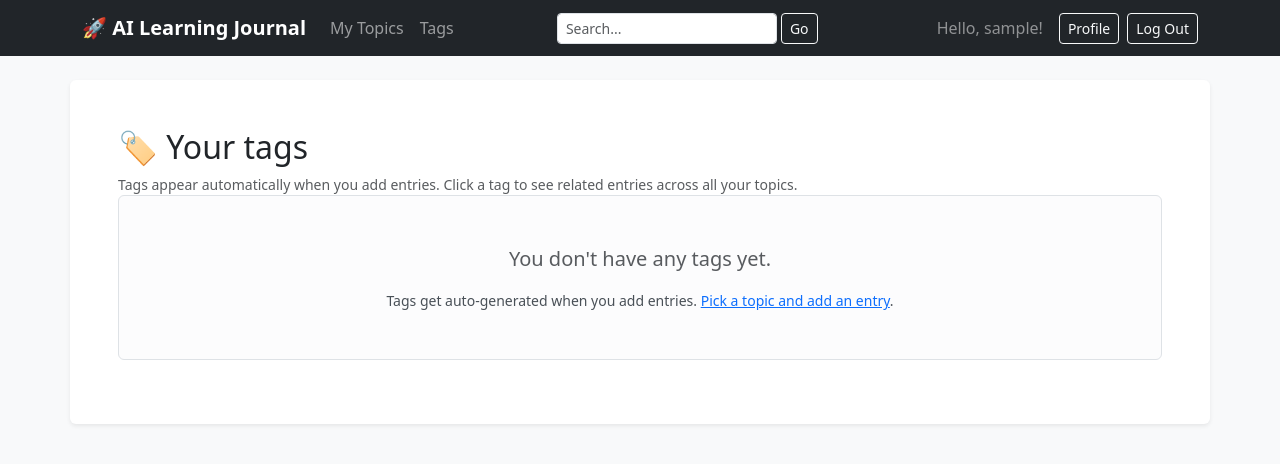
After one commit to MuhammadYusuf007-max/Learning_journal, a Django app: page /tags/ in a window 1280 px wide. The commit adds this page. Shown: the top 464 px of the page. Run offline with Django 5.2, Linux system fonts and the light colour scheme; the visitor is signed in with stand-in values (Sample User, id 1); data that the repository does not hold is empty; some libraries are stand-ins or nearby versions.

Commit message:
Add Auto tagging and Tomen usage

````diff
--- a/learning_logs/templates/learning_logs/base.html
+++ b/learning_logs/templates/learning_logs/base.html
@@ -19,6 +19,11 @@
             <li class="nav-item">
               <a class="nav-link" href="{% url 'learning_logs:topics' %}">My Topics</a>
             </li>
+            {% if user.is_authenticated %}
+            <li class="nav-item">
+              <a class="nav-link" href="{% url 'learning_logs:tags_list' %}">Tags</a>
+            </li>
+            {% endif %}
           </ul>
 
           {% if user.is_authenticated %}
--- /dev/null
+++ b/learning_logs/templates/learning_logs/tags_list.html
@@ -0,0 +1,31 @@
+{% extends 'learning_logs/base.html' %}
+
+{% block page_header %}
+    <h2>🏷️ Your tags</h2>
+    <p class="text-muted small mb-0">Tags appear automatically when you add entries. Click a tag to see related entries across all your topics.</p>
+{% endblock page_header %}
+
+{% block content %}
+
+{% if tags %}
+    <div class="d-flex flex-wrap gap-2">
+        {% for tag in tags %}
+            <a href="{% url 'learning_logs:entries_by_tag' tag.id %}"
+               class="text-decoration-none">
+                <span class="badge rounded-pill bg-primary p-2 fs-6">
+                    #{{ tag.name }}
+                    <span class="badge bg-light text-primary ms-1">{{ tag.num_entries }}</span>
+                </span>
+            </a>
+        {% endfor %}
+    </div>
+{% else %}
+    <div class="alert alert-light border text-center p-5">
+        <p class="fs-5 text-muted mb-3">You don't have any tags yet.</p>
+        <p class="small mb-0">Tags get auto-generated when you add entries.
+            <a href="{% url 'learning_logs:topics' %}">Pick a topic and add an entry</a>.
+        </p>
+    </div>
+{% endif %}
+
+{% endblock content %}
--- a/learning_logs/urls.py
+++ b/learning_logs/urls.py
@@ -56,4 +56,8 @@ urlpatterns = [
 
     # Search across the user's topics and entries
     path('search/', views.search, name='search'),
+
+    # Tags
+    path('tags/', views.tags_list, name='tags_list'),
+    path('tag/<int:tag_id>/', views.entries_by_tag, name='entries_by_tag'),
 ]
--- a/learning_logs/views.py
+++ b/learning_logs/views.py
@@ -9,6 +9,7 @@ from django.shortcuts import render, redirect, get_object_or_404
 from django.contrib.auth.decorators import login_required
 from django.contrib import messages
 from django.core.paginator import Paginator
+from django.db.models import Count
 from django.http import Http404, FileResponse, HttpResponse
 from django.template.defaultfilters import striptags
 from django.utils import timezone
@@ -16,7 +17,7 @@ from django.utils import timezone
 from django.http import StreamingHttpResponse
 from django.views.decorators.http import require_POST
 
-from .models import Topic, Entry, QuizAttempt, Flashcard, QAExchange
+from .models import Topic, Entry, QuizAttempt, Flashcard, QAExchange, Tag, AIUsage
 from .forms import TopicForm, EntryForm, FlashcardForm
 
 # Libraries for file export
@@ -48,7 +49,24 @@ def _get_ai_client():
     return _ai_client
 
 
-def _call_ai(system_msg, user_msg):
+def _log_usage(user, feature, response):
+    """Record token usage for one AI call. Best-effort, swallows all errors."""
+    try:
+        usage = getattr(response, 'usage', None)
+        if usage is None:
+            return
+        AIUsage.objects.create(
+            user=user if (user and user.is_authenticated) else None,
+            feature=feature or 'other',
+            prompt_tokens=getattr(usage, 'prompt_tokens', 0) or 0,
+            completion_tokens=getattr(usage, 'completion_tokens', 0) or 0,
+            total_tokens=getattr(usage, 'total_tokens', 0) or 0,
+        )
+    except Exception as e:
+        print(f"AI usage logging error: {e}")
+
+
+def _call_ai(system_msg, user_msg, user=None, feature=None):
     """Low-level helper that makes one chat completion call."""
     client = _get_ai_client()
     if client is None:
@@ -61,13 +79,14 @@ def _call_ai(system_msg, user_msg):
                 {"role": "user", "content": user_msg},
             ],
         )
+        _log_usage(user, feature, response)
         return response.choices[0].message.content
     except Exception as e:
         print(f"AI Error: {e}")
         return "Content unavailable at this time."
 
 
-def generate_ai_content(text, mode="summary"):
+def generate_ai_content(text, mode="summary", user=None):
     """
     Refined AI helper to handle different tasks.
     Modes: 'summary', 'master', 'quiz'
@@ -75,17 +94,20 @@ def generate_ai_content(text, mode="summary"):
     if mode == "quiz":
         system_msg = "You are a demanding university professor."
         user_msg = f"Based on the following notes, generate 5 challenging multiple-choice or open-ended study questions. Do not provide answers, just the questions. Notes: {text}"
+        feature = 'quiz'
     elif mode == "master":
         system_msg = "You are a helpful academic assistant."
         user_msg = f"Provide a cohesive 3-paragraph summary of this learning progress: {text}"
+        feature = 'master'
     else:
         system_msg = "You are a helpful assistant."
         user_msg = f"Summarize this in one short sentence: {text}"
+        feature = 'summary'
 
-    return _call_ai(system_msg, user_msg)
+    return _call_ai(system_msg, user_msg, user=user, feature=feature)
 
 
-def generate_ai_quiz_json(notes_text, num_questions=5):
+def generate_ai_quiz_json(notes_text, num_questions=5, user=None):
     """
     Ask the AI for a structured multiple-choice quiz in JSON form.
     Returns a list of question dicts, or an empty list on failure.
@@ -108,7 +130,7 @@ def generate_ai_quiz_json(notes_text, num_questions=5):
         f"Return JSON only."
     )
 
-    raw = _call_ai(system_msg, user_msg)
+    raw = _call_ai(system_msg, user_msg, user=user, feature='quiz')
     if not raw or raw.startswith("AI features disabled"):
         return []
 
@@ -154,7 +176,82 @@ def generate_ai_quiz_json(notes_text, num_questions=5):
     return valid
 
 
-def generate_ai_flashcards_json(notes_text, num_cards=8):
+_TAG_SAFE_RE = re.compile(r'[^a-z0-9\-]+')
+
+
+def _normalize_tag(name):
+    """Lowercase, slugify, strip to a safe tag name. Returns '' if invalid."""
+    if not isinstance(name, str):
+        return ''
+    s = name.strip().lower().replace(' ', '-')
+    s = _TAG_SAFE_RE.sub('', s)
+    s = s.strip('-')
+    return s[:50]
+
+
+def generate_ai_tags_json(text, num_tags=4, user=None):
+    """Ask the AI for short tag strings as a JSON array. Returns list of normalized tag names."""
+    MAX_CHARS = 6000
+    if len(text) > MAX_CHARS:
+        text = text[:MAX_CHARS]
+
+    system_msg = (
+        "You generate short, lowercase, single-word or hyphenated tags for study notes. "
+        "Respond with ONLY a JSON array of strings, no prose, no markdown. "
+        "Each tag must be 1-3 words, lowercase, hyphen-separated, max 30 chars. "
+        "Examples: \"machine-learning\", \"calculus\", \"history\", \"databases\"."
+    )
+    user_msg = (
+        f"Generate exactly {num_tags} concise tags for the following note:\n\n"
+        f"{text}\n\n"
+        f"Return JSON only."
+    )
+
+    raw = _call_ai(system_msg, user_msg, user=user, feature='tags')
+    if not raw or raw.startswith("AI features disabled"):
+        return []
+
+    cleaned = raw.strip()
+    fence_match = re.search(r"```(?:json)?\s*(.*?)```", cleaned, re.DOTALL)
+    if fence_match:
+        cleaned = fence_match.group(1).strip()
+    if not cleaned.startswith('['):
+        bracket_match = re.search(r"\[.*\]", cleaned, re.DOTALL)
+        if bracket_match:
+            cleaned = bracket_match.group(0)
+
+    try:
+        data = json.loads(cleaned)
+    except json.JSONDecodeError:
+        return []
+
+    if not isinstance(data, list):
+        return []
+
+    seen = set()
+    result = []
+    for item in data:
+        norm = _normalize_tag(item)
+        if norm and norm not in seen:
+            seen.add(norm)
+            result.append(norm)
+    return result[:num_tags]
+
+
+def _attach_ai_tags(entry, user):
+    """Generate tags for an entry's text and link them. Best-effort, no exceptions raised."""
+    try:
+        names = generate_ai_tags_json(striptags(entry.text), num_tags=4, user=user)
+        for name in names:
+            tag, _ = Tag.objects.get_or_create(name=name, owner=user)
+            entry.tags.add(tag)
+        return names
+    except Exception as e:
+        print(f"Auto-tag error: {e}")
+        return []
+
+
+def generate_ai_flashcards_json(notes_text, num_cards=8, user=None):
     """
     Ask the AI for flashcards in JSON form.
     Returns a list of {"front": str, "back": str} dicts, or [] on failure.
@@ -177,7 +274,7 @@ def generate_ai_flashcards_json(notes_text, num_cards=8):
         f"Return JSON only."
     )
 
-    raw = _call_ai(system_msg, user_msg)
+    raw = _call_ai(system_msg, user_msg, user=user, feature='flashcards')
     if not raw or raw.startswith("AI features disabled"):
         return []
 
@@ -239,7 +336,7 @@ def generate_ai_qa(context_text, question):
     return _call_ai(system_msg, user_msg)
 
 
-def stream_ai_qa(context_text, question):
+def stream_ai_qa(context_text, question, user=None):
     """
     Streaming version of generate_ai_qa. Yields text chunks as they arrive
     from the model so the UI can render the answer progressively.
@@ -259,14 +356,34 @@ def stream_ai_qa(context_text, question):
                 {"role": "user", "content": user_msg},
             ],
             stream=True,
+            stream_options={"include_usage": True},
         )
+        usage = None
         for chunk in stream:
             try:
-                delta = chunk.choices[0].delta.content
+                if chunk.choices:
+                    delta = chunk.choices[0].delta.content
+                else:
+                    delta = None
             except (AttributeError, IndexError):
                 delta = None
             if delta:
                 yield delta
+            # The final chunk in a stream-with-usage call has empty choices and a populated `usage`.
+            if getattr(chunk, 'usage', None):
+                usage = chunk.usage
+
+        if usage is not None:
+            try:
+                AIUsage.objects.create(
+                    user=user if (user and user.is_authenticated) else None,
+                    feature='qa',
+                    prompt_tokens=getattr(usage, 'prompt_tokens', 0) or 0,
+                    completion_tokens=getattr(usage, 'completion_tokens', 0) or 0,
+                    total_tokens=getattr(usage, 'total_tokens', 0) or 0,
+                )
+            except Exception as e:
+                print(f"AI streaming usage logging error: {e}")
     except Exception as e:
         print(f"AI streaming error: {e}")
         yield f"\n\n[Error: AI service is unavailable right now.]"
@@ -310,7 +427,7 @@ def topic_summary(request, topic_id):
 
     # Combine entries for the AI
     raw_text = " ".join([striptags(e.text) for e in entries])
-    summary_text = generate_ai_content(raw_text, mode="master")
+    summary_text = generate_ai_content(raw_text, mode="master", user=request.user)
 
     export_format = request.GET.get('export')
 
@@ -385,16 +502,20 @@ def new_entry(request, topic_id):
             new_entry = form.save(commit=False)
             new_entry.topic = topic
             clean_text = striptags(new_entry.text)
-            new_entry.ai_summary = generate_ai_content(clean_text, mode="summary")
+            new_entry.ai_summary = generate_ai_content(clean_text, mode="summary", user=request.user)
             new_entry.save()
-            messages.success(request, 'Entry added.')
+            tag_names = _attach_ai_tags(new_entry, request.user)
+            if tag_names:
+                messages.success(request, f'Entry added. Auto-tagged with: {", ".join(tag_names)}.')
+            else:
+                messages.success(request, 'Entry added.')
             return redirect('learning_logs:topic', topic_id=topic_id)
     context = {'topic': topic, 'form': form}
     return render(request, 'learning_logs/new_entry.html', context)
 
 @login_required
 def edit_entry(request, entry_id):
-    """Edit an existing entry."""
+    """Edit an existing entry, including its tags."""
     entry = get_object_or_404(Entry, id=entry_id)
     topic = entry.topic
     if topic.owner != request.user:
@@ -407,11 +528,31 @@ def edit_entry(request, entry_id):
         if form.is_valid():
             edited_entry = form.save(commit=False)
             clean_text = striptags(edited_entry.text)
-            edited_entry.ai_summary = generate_ai_content(clean_text, mode="summary")
+            edited_entry.ai_summary = generate_ai_content(clean_text, mode="summary", user=request.user)
             edited_entry.save()
+
+            # Update tags from a comma-separated text field.
+            raw_tags = request.POST.get('tags_text', '')
+            new_tag_names = []
+            for piece in raw_tags.split(','):
+                norm = _normalize_tag(piece)
+                if norm:
+                    new_tag_names.append(norm)
+
+            edited_entry.tags.clear()
+            for name in new_tag_names:
+                tag, _ = Tag.objects.get_or_create(name=name, owner=request.user)
+                edited_entry.tags.add(tag)
+
             messages.success(request, 'Entry updated.')
             return redirect('learning_logs:topic', topic_id=topic.id)
-    context = {'entry': entry, 'topic': topic, 'form': form}
+
+    context = {
+        'entry': entry,
+        'topic': topic,
+        'form': form,
+        'tags_text': ', '.join(entry.tags.values_list('name', flat=True)),
+    }
     return render(request, 'learning_logs/edit_entry.html', context)
 
 @login_required
@@ -465,7 +606,7 @@ def generate_flashcards(request, topic_id):
         return redirect('learning_logs:topic_flashcards', topic_id=topic.id)
 
     raw_text = " ".join(striptags(e.text) for e in entries)
-    cards_data = generate_ai_flashcards_json(raw_text, num_cards=8)
+    cards_data = generate_ai_flashcards_json(raw_text, num_cards=8, user=request.user)
 
     if not cards_data:
         messages.error(request, "Couldn't generate flashcards right now. Please try again in a moment.")
@@ -617,10 +758,12 @@ def topic_qa_stream(request, topic_id):
         question=question,
     )
 
+    user = request.user
+
     def generate():
         full_answer = []
         try:
-            for chunk in stream_ai_qa(context_text, question):
+            for chunk in stream_ai_qa(context_text, question, user=user):
                 full_answer.append(chunk)
                 yield chunk
         finally:
@@ -634,6 +777,34 @@ def topic_qa_stream(request, topic_id):
     response['X-Accel-Buffering'] = 'no'
     response['Cache-Control'] = 'no-cache'
     return response
+
+
+@login_required
+def tags_list(request):
+    """Show all of the user's tags with usage counts."""
+    tags = (
+        Tag.objects
+        .filter(owner=request.user)
+        .annotate(num_entries=Count('entries'))
+        .order_by('-num_entries', 'name')
+    )
+    return render(request, 'learning_logs/tags_list.html', {'tags': tags})
+
+
+@login_required
+def entries_by_tag(request, tag_id):
+    """Show all entries (across topics) tagged with `tag_id`, scoped to this user."""
+    tag = get_object_or_404(Tag, id=tag_id, owner=request.user)
+    entries = (
+        tag.entries
+        .filter(topic__owner=request.user)
+        .select_related('topic')
+        .order_by('-date_added')
+    )
+    return render(request, 'learning_logs/entries_by_tag.html', {
+        'tag': tag,
+        'entries': entries,
+    })
 
 
 @login_required
@@ -677,7 +848,7 @@ def topic_quiz(request, topic_id):
         return redirect('learning_logs:topic', topic_id=topic.id)
 
     raw_text = " ".join(striptags(e.text) for e in entries)
-    questions = generate_ai_quiz_json(raw_text, num_questions=5)
+    questions = generate_ai_quiz_json(raw_text, num_questions=5, user=request.user)
 
     if not questions:
         messages.error(request, "Couldn't generate a quiz right now. Please try again in a moment.")
````
Also changed, not shown: accounts/templates/registration/profile.html (+101 -0 lines), accounts/views.py (+40 -1 lines), learning_logs/admin.py (+16 -1 lines), learning_logs/models.py (+41 -0 lines), learning_logs/templates/learning_logs/edit_entry.html (+11 -0 lines), learning_logs/templates/learning_logs/entries_by_tag.html (added, +51 -0 lines), learning_logs/templates/learning_logs/topic.html (+11 -0 lines), learning_logs/migrations/0008_aiusage_tag_entry_tags.py (added).
